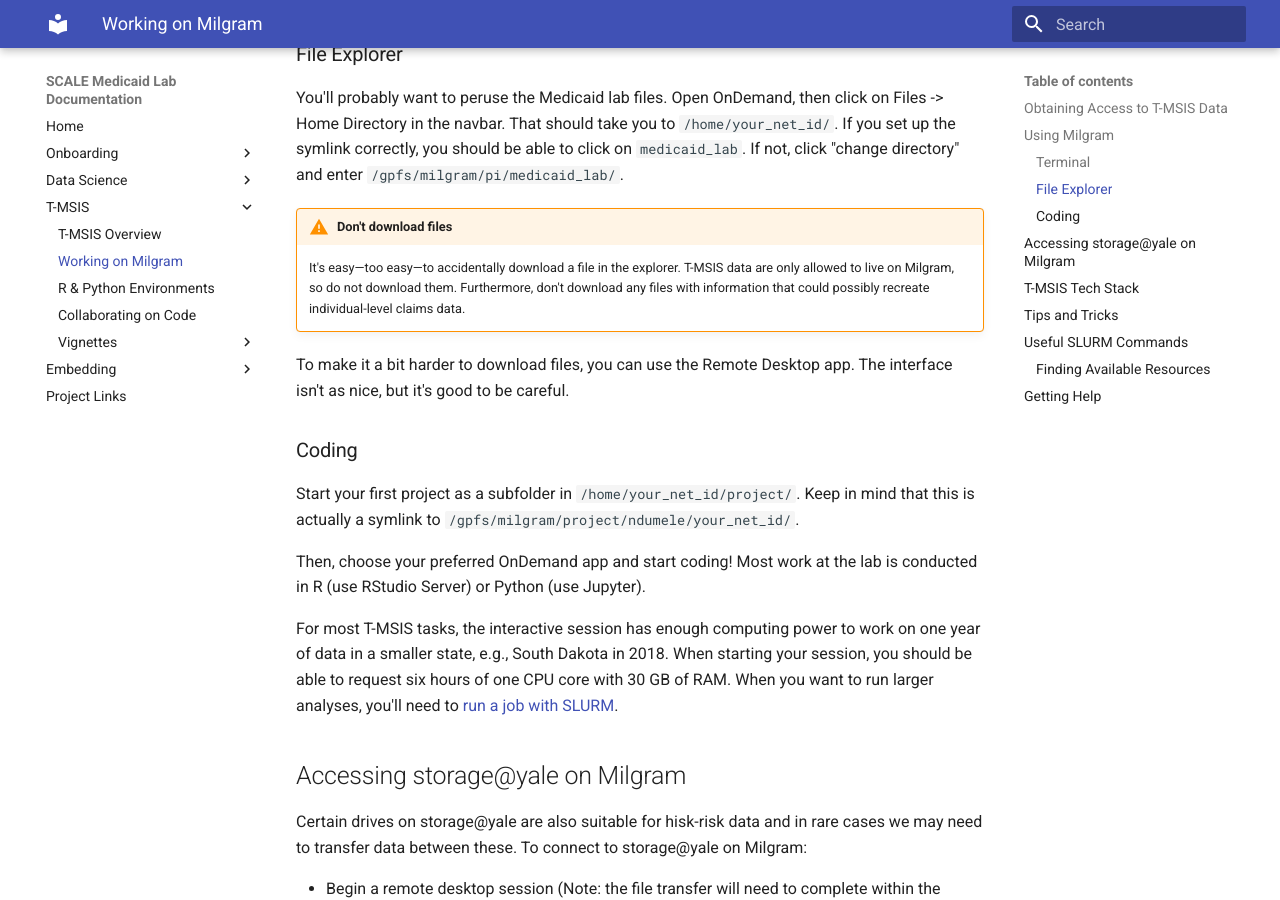
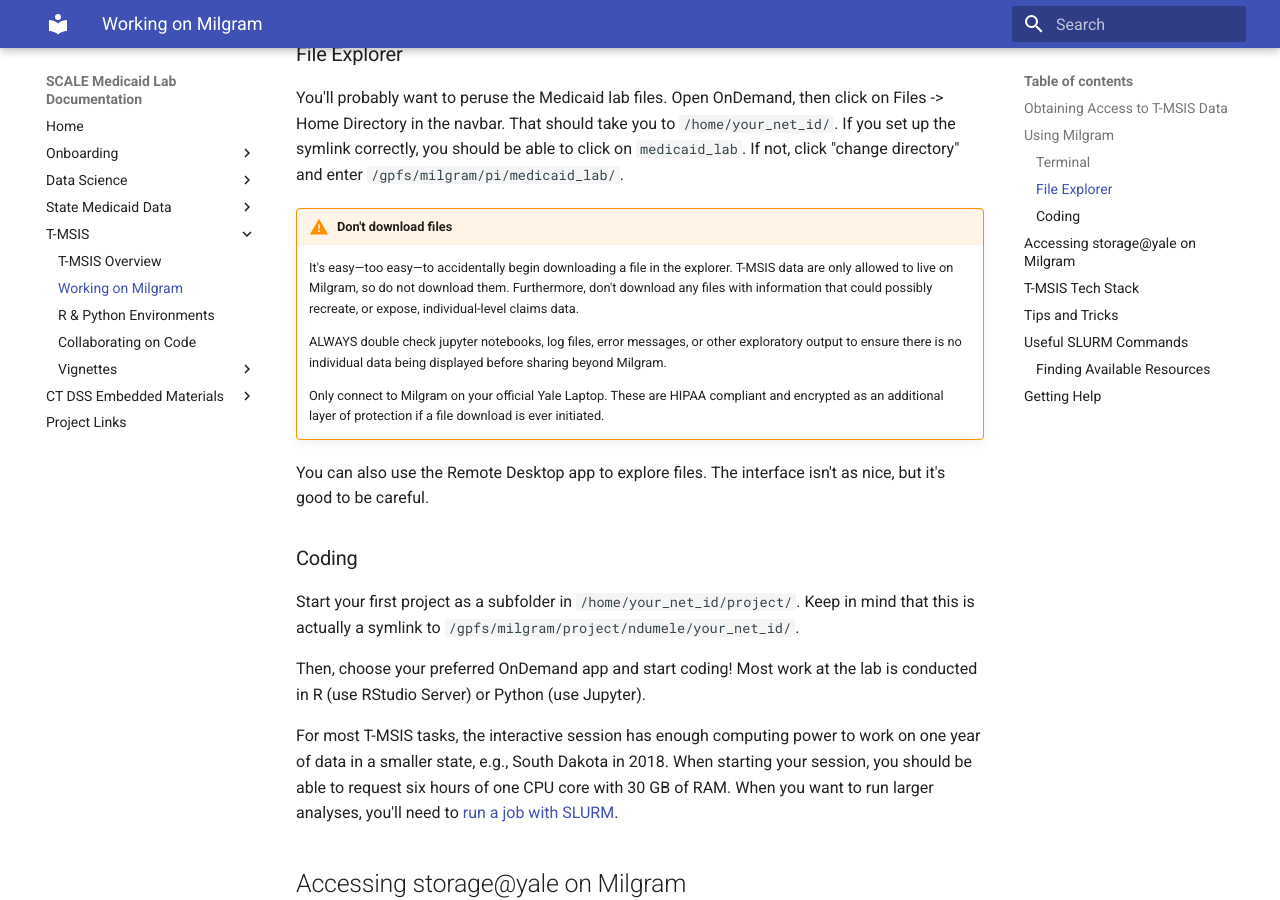
Before and after one commit to Yale-Medicaid/Documentation, an MkDocs documentation site: the page built from docs/tmsis/tmsis_getting_started.md, in a window 1280 px wide and 900 px high, scrolled down 1101 px. Built offline with MkDocs 1.6.1 and Material for MkDocs 9.7.7, drawn with Linux system fonts in a browser that asks for light colours.

Commit message:
Reorganize
- Separate headers for DS + Each Data Type

```diff
--- a/docs/tmsis/tmsis_getting_started.md
+++ b/docs/tmsis/tmsis_getting_started.md
@@ -32,9 +32,14 @@ You'll probably want to peruse the Medicaid lab files. Open OnDemand, then click
 
 !!! warning "Don't download files"
 
-    It's easy—too easy—to accidentally download a file in the explorer. T-MSIS data are only allowed to live on Milgram, so do not download them. Furthermore, don't download any files with information that could possibly recreate individual-level claims data.
+    It's easy—too easy—to accidentally begin downloading a file in the explorer. T-MSIS data are only allowed to live on Milgram, so do not download them. Furthermore, don't download any files with information that could possibly recreate, or expose, individual-level claims data.
 
-To make it a bit harder to download files, you can use the Remote Desktop app. The interface isn't as nice, but it's good to be careful.
+    ALWAYS double check jupyter notebooks, log files, error messages, or other exploratory output to ensure there is no individual data being displayed before sharing beyond Milgram.
+
+    Only connect to Milgram on your official Yale Laptop. These are HIPAA compliant and encrypted as an additional layer of protection if a file download is ever initiated.
+
+
+You can also use the Remote Desktop app to explore files. The interface isn't as nice, but it's good to be careful.
 
 ### Coding
 
--- a/mkdocs.yml
+++ b/mkdocs.yml
@@ -24,15 +24,17 @@ nav:
     - New Member Onboarding: onboarding/new_member_onboarding.md
     - New Member Tips: onboarding/new_member_tips.md
   - Data Science:
-    - Connecting to the Server: data_science/server_connect.md
+    - Data and Systems: data_science/data_and_systems.md
     - Project Organization: data_science/project_organization.md
+    - Coding Conventions: data_science/coding_conventions.md
+    - Open Data Resources: data_science/open_data_resources.md
+  - State Medicaid Data:
+    - State Medicaid Data Overview: state_data/state_medicaid_data.md
+    - Working on the Yale Server: state_data/server_connect.md
     - Virtual Environments:
-      - Overview: data_science/venv/venv_overview.md
-      - Python Virtual Environments: data_science/venv/py_venv.md
-      - R Virtual Environments: data_science/venv/r_venv.md
-    - Coding Conventions: data_science/coding_conventions.md
-    - State Medicaid Data: data_science/state_medicaid_data.md
-    - Open Data Resources: data_science/open_data_resources.md
+      - Overview: state_data/venv/venv_overview.md
+      - Python Virtual Environments: state_data/venv/py_venv.md
+      - R Virtual Environments: state_data/venv/r_venv.md
   - T-MSIS:
     - T-MSIS Overview: tmsis/tmsis_medicaid_data.md
     - Working on Milgram: tmsis/tmsis_getting_started.md
@@ -42,7 +44,7 @@ nav:
       - Working with File Sizes: tmsis/vignettes/working_with_file_sizes.md
       - Identifying ED Visits: tmsis/vignettes/identifying_ED_visits.md
       - Identifying Providers and Facilities: tmsis/vignettes/providers.md
-  - Embedding:
+  - CT DSS Embedded Materials:
     - Guidebook: embedding/guidebook.md
     - Onboarding: embedding/onboarding.md
   - Project Links: project_links.md
```
Also changed, not shown: docs/data_science/data_and_systems.md (added, +12 -0 lines), docs/state_data/server_connect.md (renamed from docs/data_science/server_connect.md), docs/state_data/state_medicaid_data.md (renamed from docs/data_science/state_medicaid_data.md).
